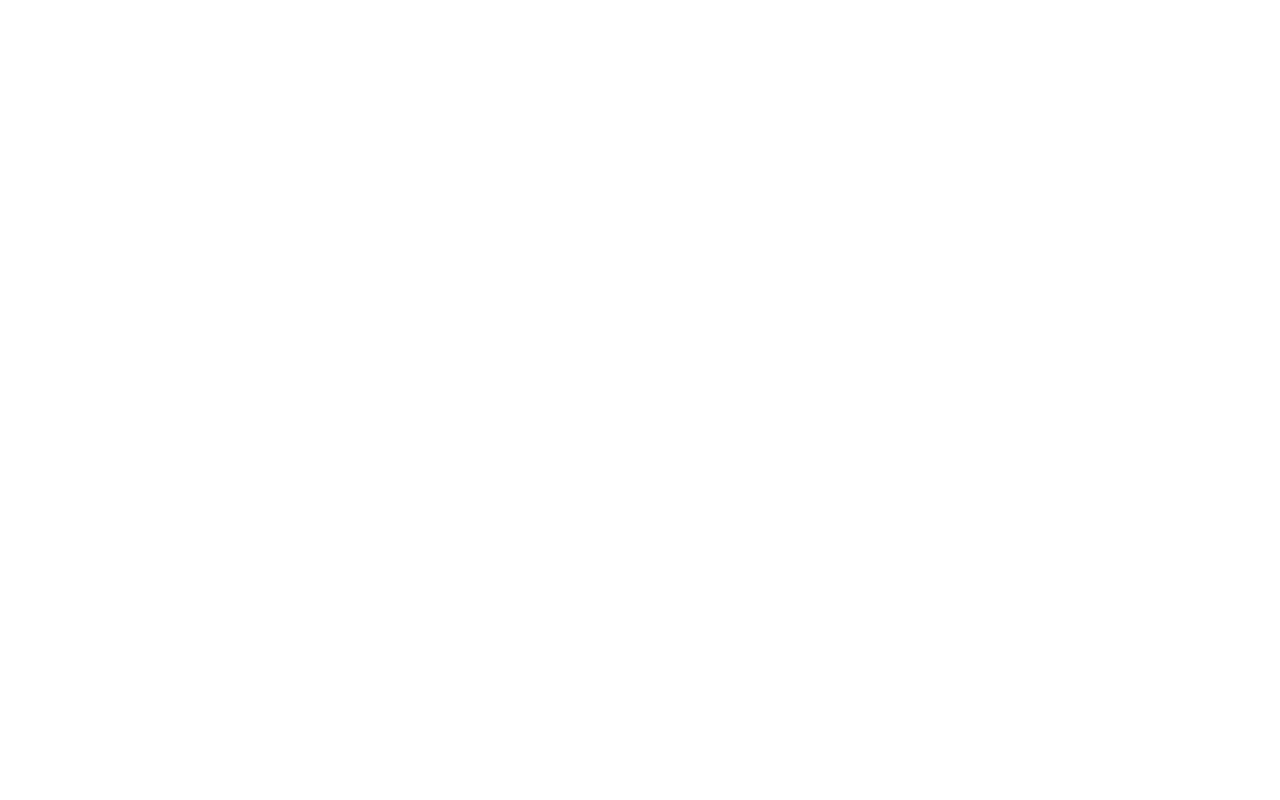
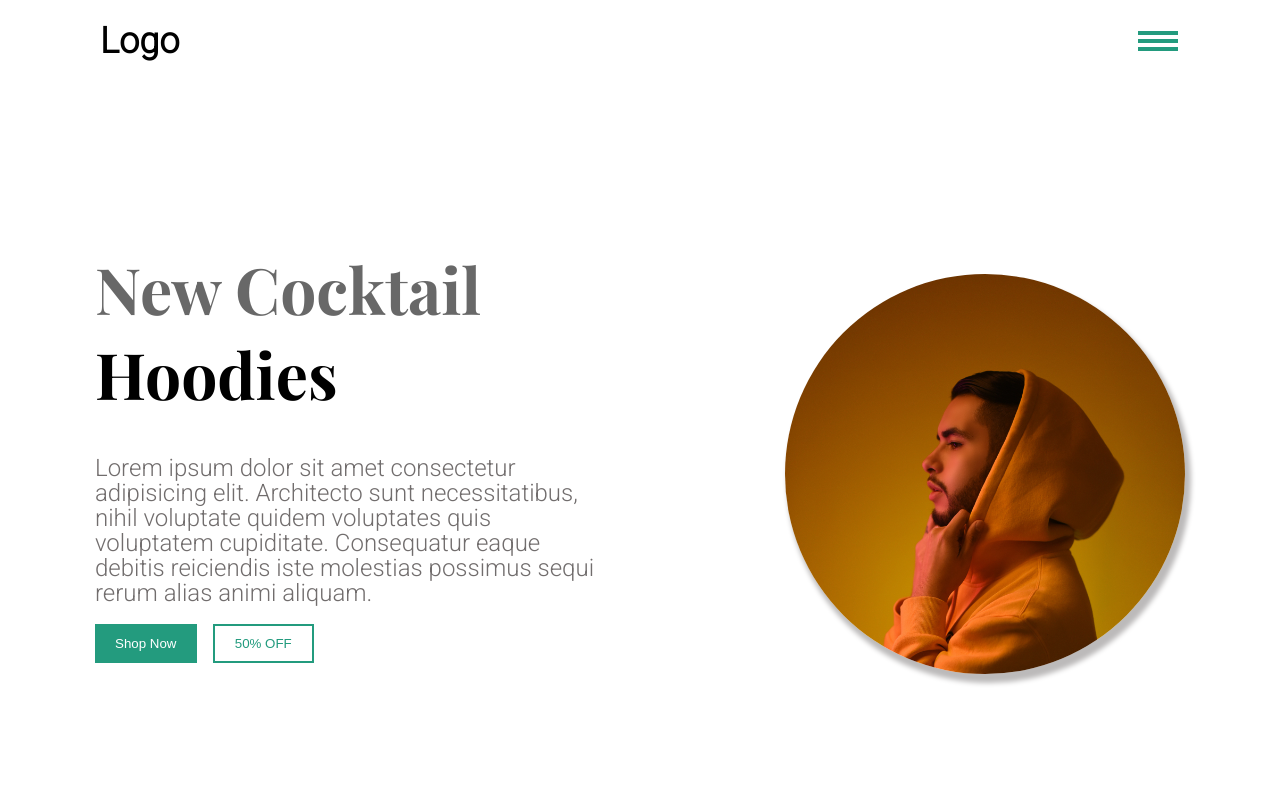
Before and after one commit to sadatmahmoodofficial/The-Hoodie-Project, a plain HTML site: page index.html in a window 1280 px wide. Shown: the top 800 px of the page. Drawn offline with nearby package versions, Linux system fonts and the light colour scheme.

Commit message:
Header and Section

```diff
--- a/index.html
+++ b/index.html
@@ -8,6 +8,63 @@
     <link rel="stylesheet" href="style.css">
 </head>
 <body>
+    <!-- NAV START -->
+    <nav>
+        <div class="logo">
+            <h1>Logo</h1>
+        </div>
+
+        <div class="burger">
+            <span></span>
+            <span></span>
+            <span></span>
+        </div>
+    </nav>
+    <!-- NAV END -->
+
+    <!-- Header START -->
+
+    <header>
+        <div class="header-content">
+            <h1 class="main-heading">
+                New Cocktail <br>
+                <span>Hoodies</span>
+            </h1>
+            <p class="primary-headings">
+                Lorem ipsum dolor sit amet consectetur adipisicing elit. Architecto sunt necessitatibus, nihil voluptate quidem voluptates quis voluptatem cupiditate. Consequatur eaque debitis reiciendis iste molestias possimus sequi rerum alias animi aliquam.
+            </p>
+            <div class="btns-container">
+                <button class="btn-fill">Shop Now</button>
+                <button class="btn-outline-active">50% OFF</button>
+            </div>
+        </div>
+
+        <div class="img-container">
+            <div class="header-img">
+
+            </div>
+        </div>
+    </header>
+    <!-- Header END -->
+
+    <!-- Section-1 Start -->
+    <section class="section-1">
+        <div class="img-container">
+            <div class="section-1-img header-img"></div>
+        </div>
+
+        <div class="section-content">
+            <h1 class="main-heading">
+                Summer <span>Sell <br> Offer</span>
+            </h1>
+
+            <p class="primary-headings">
+                Lorem ipsum dolor sit amet consectetur adipisicing elit. Tempora, voluptatum?
+            </p>
+        </div>
+    </section>
+    <!-- Section-1 End -->
+
 
 </body>
 </html>
--- a/style.css
+++ b/style.css
@@ -0,0 +1,146 @@
+@import url('https://fonts.googleapis.com/css2?family=Playfair+Display:wght@700&family=Roboto:wght@100;300&display=swap');
+
+body {
+    font-size: 1.5rem;
+    font-family: 'Open Sans', sans-serif;
+}
+
+/* Resets */
+
+* {
+    margin: 0;
+    padding: 0;
+    box-sizing: border-box;
+}
+
+:root {
+    --main-color: #239b7e;
+    --main-font: "Playfair Display", serif;
+    --primary-font: "Roboto", sans-serif;
+}
+
+/* NAV START */
+
+nav {
+    display: flex;
+    flex-wrap: wrap;
+    justify-content: space-between;
+    align-items: center;
+    padding: 20px;
+    font-family: var(--primary-font);
+    font-weight: bold;
+}
+
+.logo {
+    margin-left: 5rem;
+}
+
+.burger {
+    display: flex;
+    flex-direction: column;
+    justify-content: center;
+    align-items: center;
+    cursor: pointer;
+    margin-right: 5rem;
+}
+
+.burger span {
+    border: 2px solid var(--main-color);
+    width: 40px;
+    height: 1px;
+    margin: 2px;
+}
+
+/* NAV END */
+
+/* Header START */
+
+header {
+    display: flex;
+    flex-wrap: wrap;
+    justify-content: space-around;
+    align-items: center;
+    height: 90vh;
+    margin-top: 2rem;
+}
+
+.main-heading {
+    font-size: 4rem;
+    font-family: var(--main-font);
+    transform: translateY(-40px);
+    color: #00000097;
+}
+
+.main-heading span {
+    color: black;
+}
+
+.primary-headings {
+    max-width: 500px;
+    font-family: var(--primary-font);
+    line-height: 25px;
+    margin-bottom: 1rem;
+    color: #716d6d;
+}
+
+.btn-fill {
+    background: var(--main-color);
+    color: #fff;
+    border: none;
+    padding: 12px 20px;
+    margin-right: 10px;
+    cursor: grab;
+    transition: all 0.5s ease-out;
+}
+
+.btn-fill:hover {
+    background-color: black;
+    border: 1px solid var(--main-color);
+    color: var(--main-color);
+}
+
+.btn-outline-active {
+    border: 2px solid var(--main-color);
+    color: var(--main-color);
+    background: transparent;
+    padding: 10px 20px;
+    transition: all 0.5s ease-out;
+}
+
+.btn-outline-active:hover {
+    background: var(--main-color);
+    color: white;
+    cursor: grabbing;
+}
+
+.img-container {
+    border-radius: 50%;
+    box-shadow: 4px 7px 5px 2px #bcbaba;
+}
+
+.header-img {
+    border-radius: 100%;
+    background: url(Img/oswaldo-ibanez-1NPUmTaiMeg-unsplash.jpg);
+    background-position: top;
+    background-size: cover;
+    width: 400px;
+    height: 400px;
+}
+
+/* Header END */
+
+/* Section-1 Start */
+
+.section-1 {
+    display: flex;
+    flex-wrap: wrap;
+    justify-content: space-around;
+    align-items: center;
+    margin-top: 7rem;
+}
+
+.section-1-img {
+    background: url(Img/gesphotoss-1i9K55ni5Dk-unsplash.jpg);
+    background-position: top;
+    background-size: cover;
+}
```
